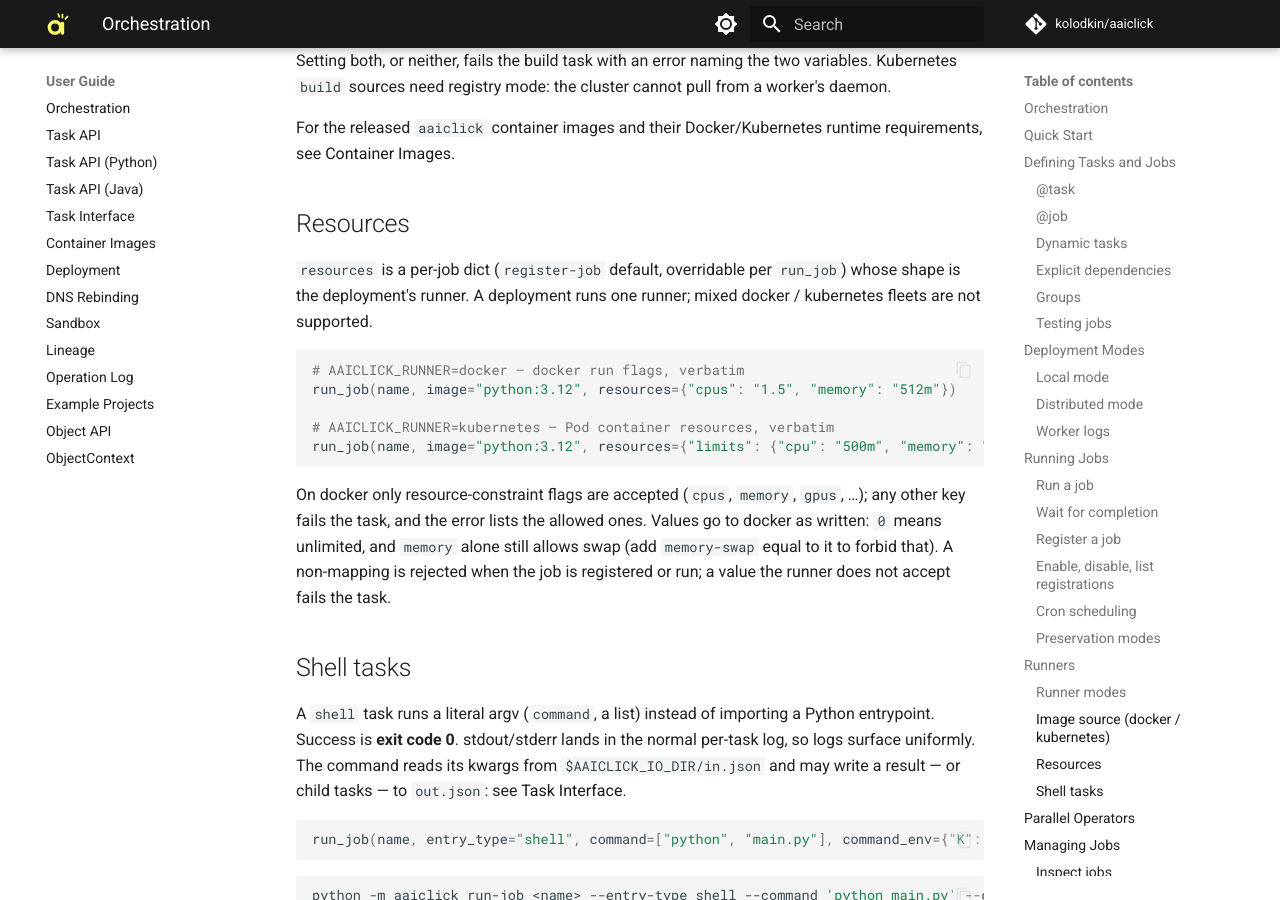
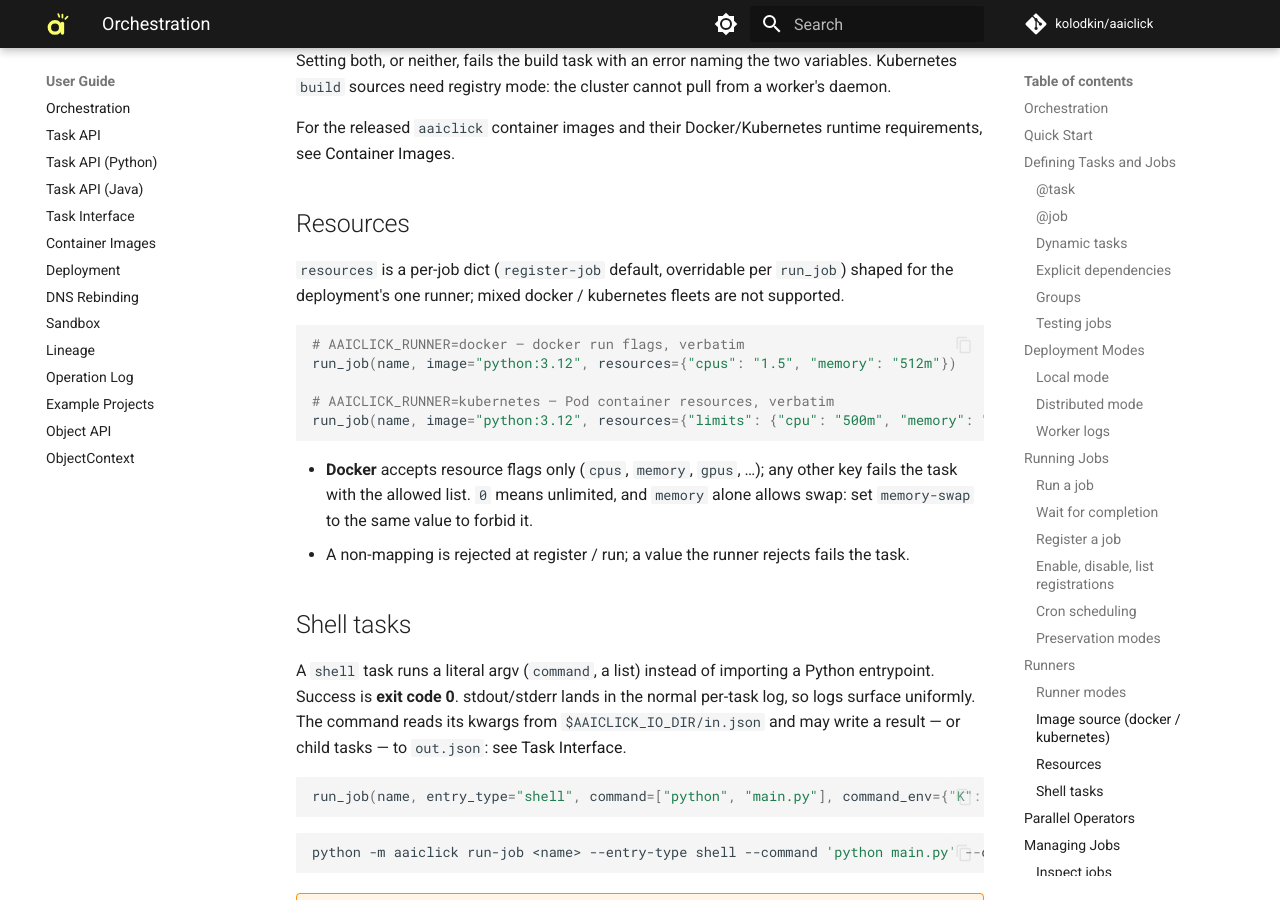
Before and after one commit to kolodkin/aaiclick, an MkDocs documentation site: the page built from docs/user_guide/orchestration.md, in a window 1280 px wide and 900 px high, scrolled down 9246 px. Built offline with MkDocs 1.6.1 and Material for MkDocs 9.7.7, drawn with Linux system fonts in a browser that asks for light colours; comment, search, counter and statistics services are not loaded.

Commit message:
Shortify resources docs and model comments
Co-Authored-By: Claude Opus 5.5 <noreply@anthropic.com>
Claude-Session: https://claude.ai/code/session_01LcC1uC3VPBFFDtXPwozd1x

````diff
--- a/docs/user_guide/orchestration.md
+++ b/docs/user_guide/orchestration.md
@@ -444,8 +444,8 @@ runtime requirements, see [Container Images](container_images.md).
 ## Resources
 
 `resources` is a per-job dict (`register-job` default, overridable per
-`run_job`) whose shape is the deployment's runner. A deployment runs one
-runner; mixed docker / kubernetes fleets are not supported.
+`run_job`) shaped for the deployment's one runner; mixed docker / kubernetes
+fleets are not supported.
 
 ```python
 # AAICLICK_RUNNER=docker — docker run flags, verbatim
@@ -455,11 +455,11 @@ run_job(name, image="python:3.12", resources={"cpus": "1.5", "memory": "512m"})
 run_job(name, image="python:3.12", resources={"limits": {"cpu": "500m", "memory": "512Mi"}})
 ```
 
-On docker only resource-constraint flags are accepted (`cpus`, `memory`,
-`gpus`, …); any other key fails the task, and the error lists the allowed ones. Values go to docker as written:
-`0` means unlimited, and `memory` alone still allows swap (add `memory-swap`
-equal to it to forbid that). A non-mapping is rejected when the job is
-registered or run; a value the runner does not accept fails the task.
+- **Docker** accepts resource flags only (`cpus`, `memory`, `gpus`, …); any
+  other key fails the task with the allowed list. `0` means unlimited, and
+  `memory` alone allows swap: set `memory-swap` to the same value to forbid it.
+- A non-mapping is rejected at register / run; a value the runner rejects fails
+  the task.
 
 ## Shell tasks
 
````
Also changed, not shown: docs/designs/kubernetes_runner.md (+3 -3 lines), 1 other file.
